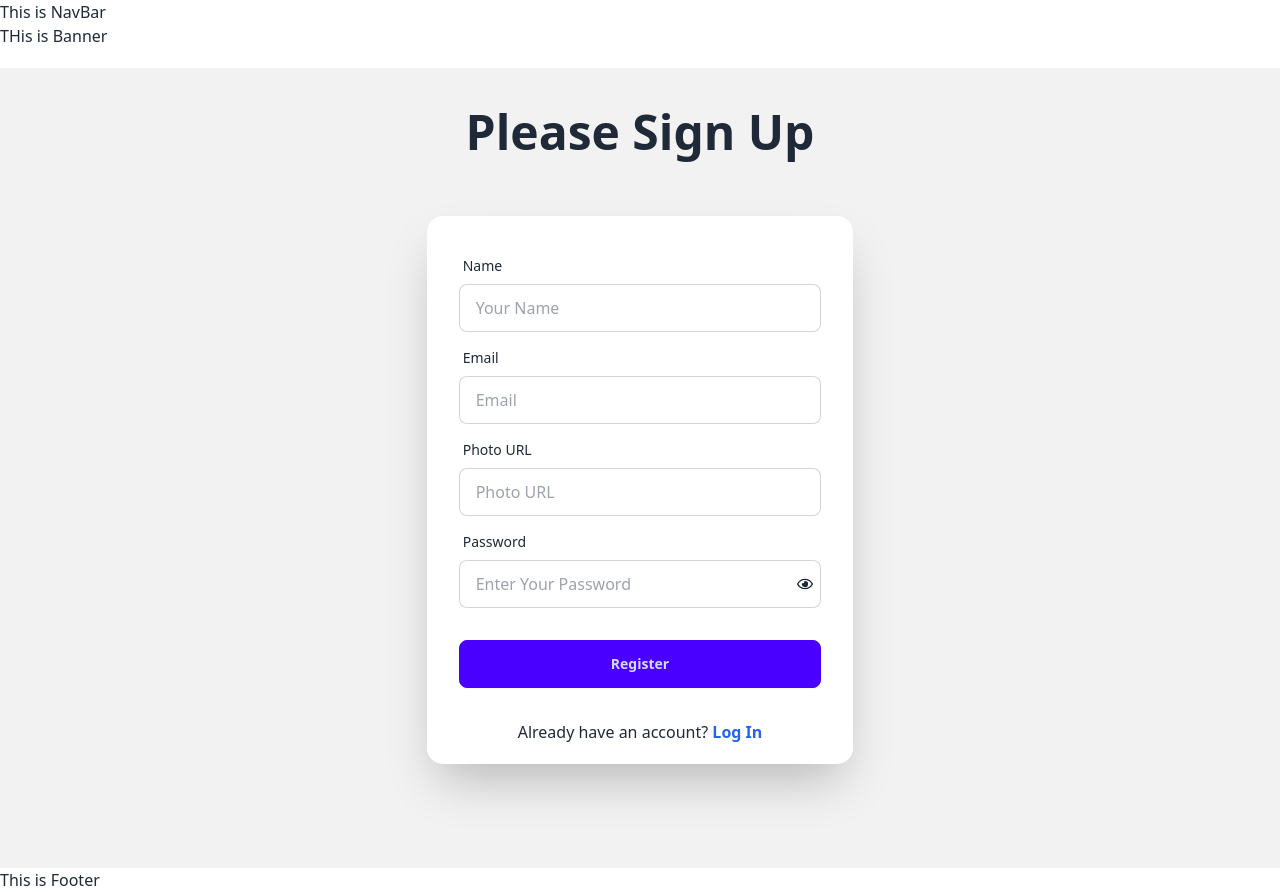
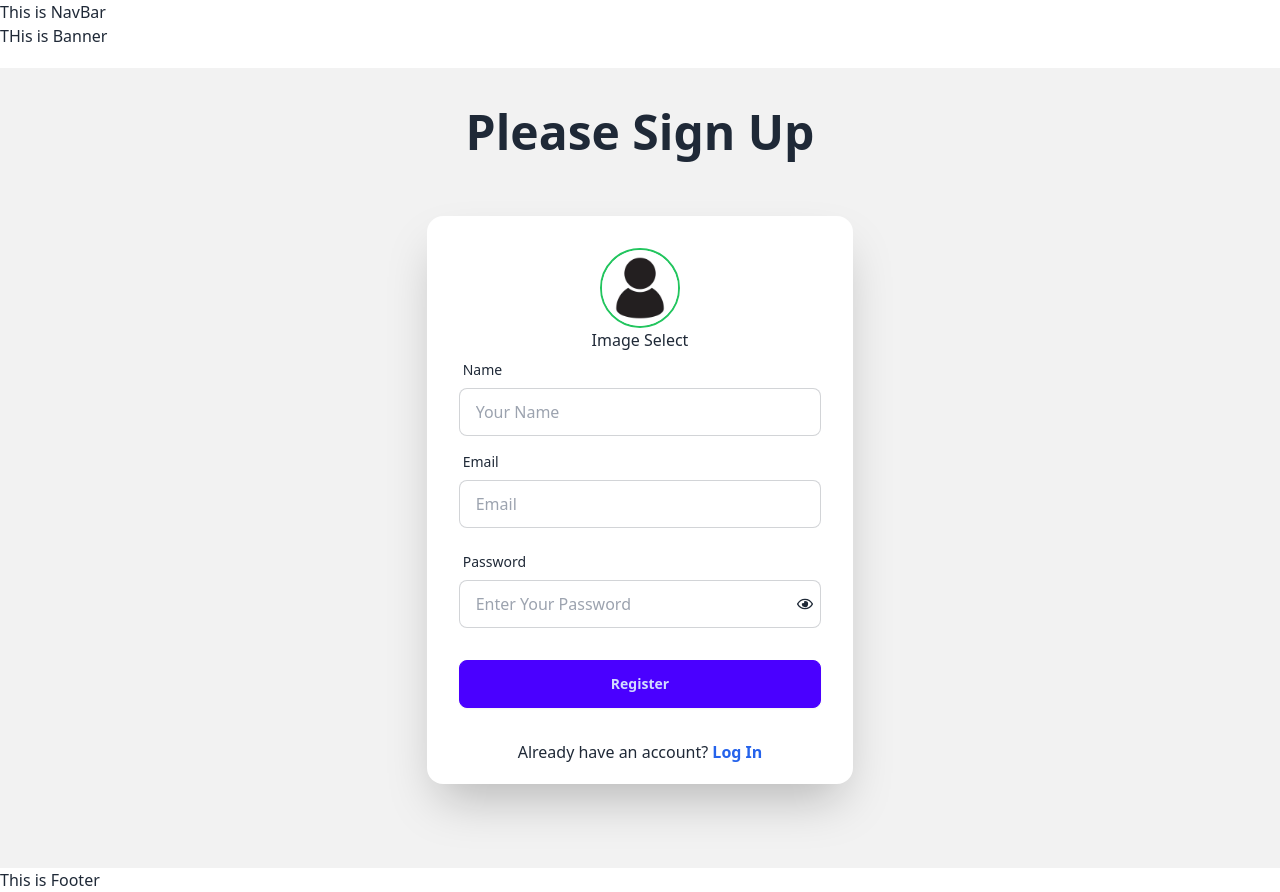
Before and after one commit to Arefin016/LinkUp-Client, a React (Vite) app: page /signUp in a window 1280 px wide. Built offline with nearby package versions, Linux system fonts and the light colour scheme.

Commit message:
image add section completed

```diff
--- a/src/pages/SignUp/SignUp.jsx
+++ b/src/pages/SignUp/SignUp.jsx
@@ -1,9 +1,19 @@
-import { useState } from "react";
+import {useRef, useState } from "react";
 import { Helmet } from "react-helmet";
 import { FaRegEye, FaRegEyeSlash } from "react-icons/fa";
 import { Link } from "react-router-dom";
 const SignUp = () => {
+  const imageRef =useRef(null)
   const [showPassword, setShowPassword] = useState(false);
+  const [image ,setImage]=useState("")
+
+  const handleImageClick = () => {
+    imageRef.current.click();
+  };
+// const handleImageChange=(e)=>{
+//   const file = e;
+//   setImage('')
+// }
   return (
     <div>
       <Helmet>
@@ -17,6 +27,18 @@
           <div className="card shrink-0 lg:w-1/3 md:w-2/4 w-2/3 mx-auto shadow-2xl bg-base-100">
             <form className="card-body">
               <div className="form-control">
+              <div onClick={handleImageClick} className="items-center text-center">
+      <label htmlFor="my_modal_8" className="bg-transparent border-none shadow-none">
+        <img
+          className="w-20 h-20 mx-auto border-2 rounded-full border-green-500"
+          src="/public/profile-icon-design-free-vector.jpg"
+          alt="Profile Icon"
+        />
+        <input className="hidden" type="file" ref={imageRef} />
+        <p>Image Select</p>
+      </label>
+    </div>
+
                 <label className="label">
 
                   <span className="label-text">Name</span>
@@ -42,16 +64,7 @@
                 />
               </div>
               <div className="form-control">
-                <label className="label">
-                  <span className="label-text">Photo URL</span>
-                </label>
-                <input
-                  type="text"
-                  placeholder="Photo URL"
-                  name="photoUrl"
-                  className="input input-bordered"
-                  required
-                />
+
               </div>
               <div className="form-control">
                 <label className="label">
```
Also changed, not shown: public/profile-icon-design-free-vector.jpg (added).
